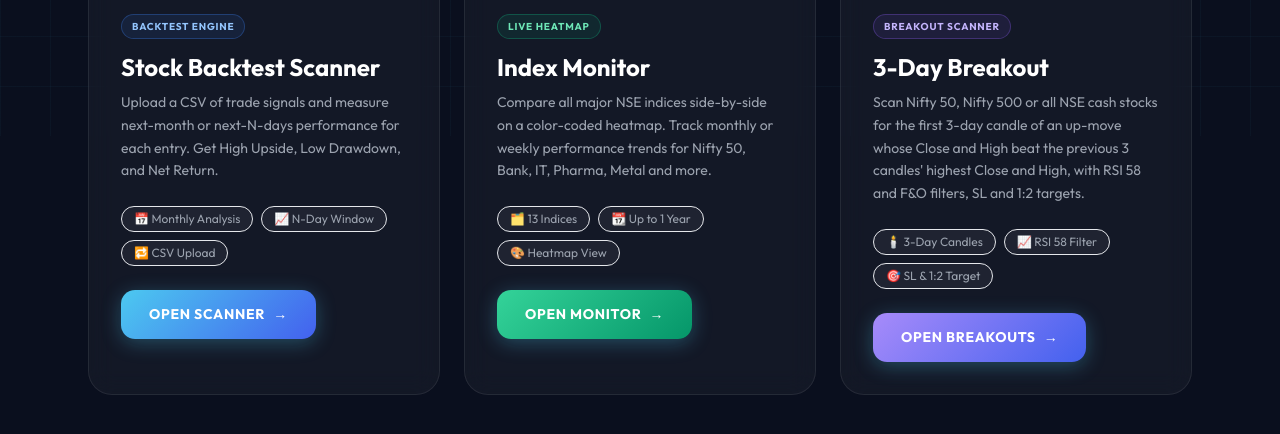
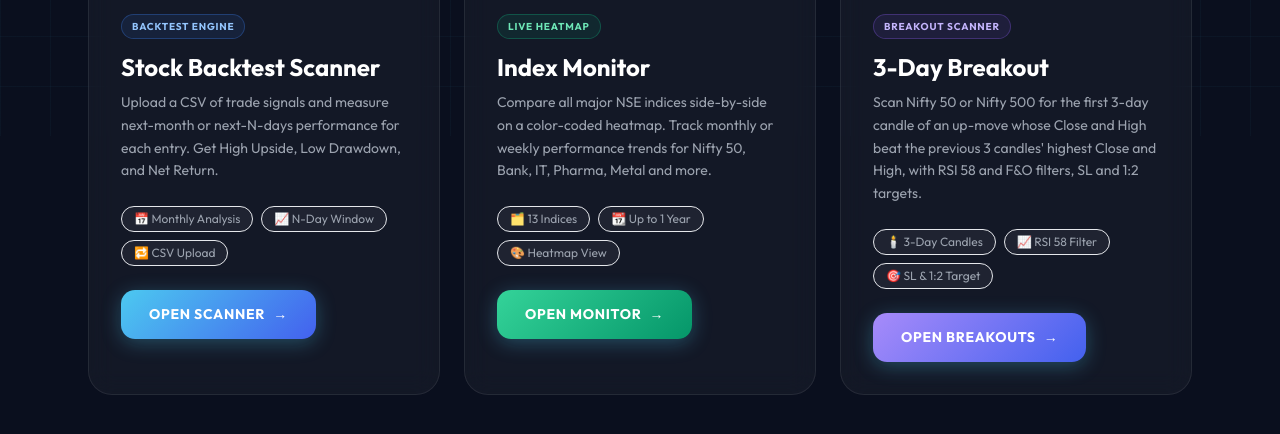
Before and after one commit to sharadm-24/papa-scanner, a plain HTML site: page home.html in a window 1280 px wide. Shown: the part 664-1098 px from the top of the page. Drawn offline with nearby package versions, Linux system fonts and the light colour scheme; no server answers.

Commit message:
Hide All NSE universe on the page for now.
Co-Authored-By: Claude Opus 5.5 <noreply@anthropic.com>

```diff
--- a/home.html
+++ b/home.html
@@ -268,7 +268,7 @@
                 </div>
                 <h2 class="text-2xl font-bold text-white mb-2">3-Day Breakout</h2>
                 <p class="text-gray-400 text-sm leading-relaxed mb-6">
-                    Scan Nifty 50, Nifty 500 or all NSE cash stocks for the first 3-day candle of an up-move whose Close and High beat the previous 3 candles' highest Close and High, with RSI 58 and F&amp;O filters, SL and 1:2 targets.
+                    Scan Nifty 50 or Nifty 500 for the first 3-day candle of an up-move whose Close and High beat the previous 3 candles' highest Close and High, with RSI 58 and F&amp;O filters, SL and 1:2 targets.
                 </p>
                 <div class="flex flex-wrap gap-2 mb-6">
                     <span class="text-xs px-3 py-1 rounded-full bg-white/5 text-gray-400 border border-white/8">🕯️ 3-Day Candles</span>
```
Also changed, not shown: three_day.html (+2 -2 lines), 1 other file.
